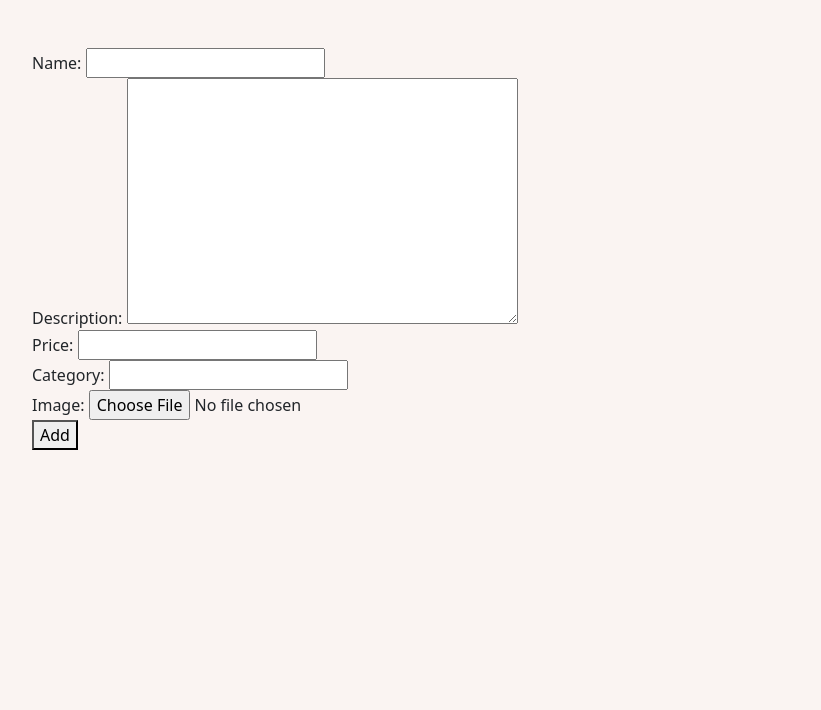
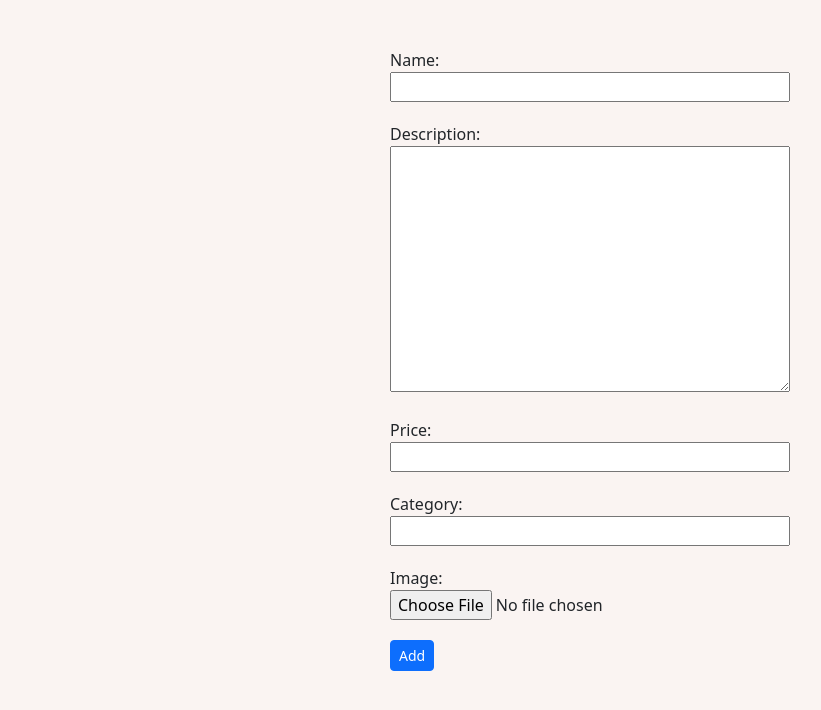
Before and after one commit to adelahera/virtual-shop, a Django app: page /shop/add/ in a window 1280 px wide. Shown: the part 56-766 px from the top of the page, without its empty margins (50-871 px from the left). Run offline with Django 4.2, Linux system fonts and the light colour scheme.

Commit message:
añade css al form

```diff
--- a/e-commerce/templates/shop/añadir.html
+++ b/e-commerce/templates/shop/añadir.html
@@ -1,9 +1,36 @@
 {% extends "base.html" %}
 
 {% block content %}
-    <form action="{% url 'añadir' %}" method="post" enctype="multipart/form-data">
-        {% csrf_token %}
-        {{ form.as_div }}
-        <button type="submit">Add</button>
+<div class="container my-5" style="display: flex; flex-direction: column; align-items: center;">
+    <form action="/shop/add/" method="post" enctype="multipart/form-data" style="max-width: 400px;">
+      <input type="hidden" name="csrfmiddlewaretoken" >
+
+      <div style="margin-bottom: 20px;">
+        <label for="id_name">Name:</label>
+        <input type="text" name="name" maxlength="100" required id="id_name" style="width: 100%;">
+      </div>
+
+      <div style="margin-bottom: 20px;">
+        <label for="id_description">Description:</label>
+        <textarea name="description" cols="40" rows="10" maxlength="100" required id="id_description" style="width: 100%;"></textarea>
+      </div>
+
+      <div style="margin-bottom: 20px;">
+        <label for="id_price">Price:</label>
+        <input type="number" name="price" step="any" required id="id_price" style="width: 100%;">
+      </div>
+
+      <div style="margin-bottom: 20px;">
+        <label for="id_category">Category:</label>
+        <input type="text" name="category" maxlength="100" required id="id_category" style="width: 100%;">
+      </div>
+
+      <div style="margin-bottom: 20px;">
+        <label for="id_image">Image:</label>
+        <input type="file" name="image" accept="image/*" id="id_image" style="width: 100%;">
+      </div>
+
+      <button class = "btn btn-primary btn-sm" type="submit" >Add</button>
     </form>
+  </div>
 {% endblock %}
```
